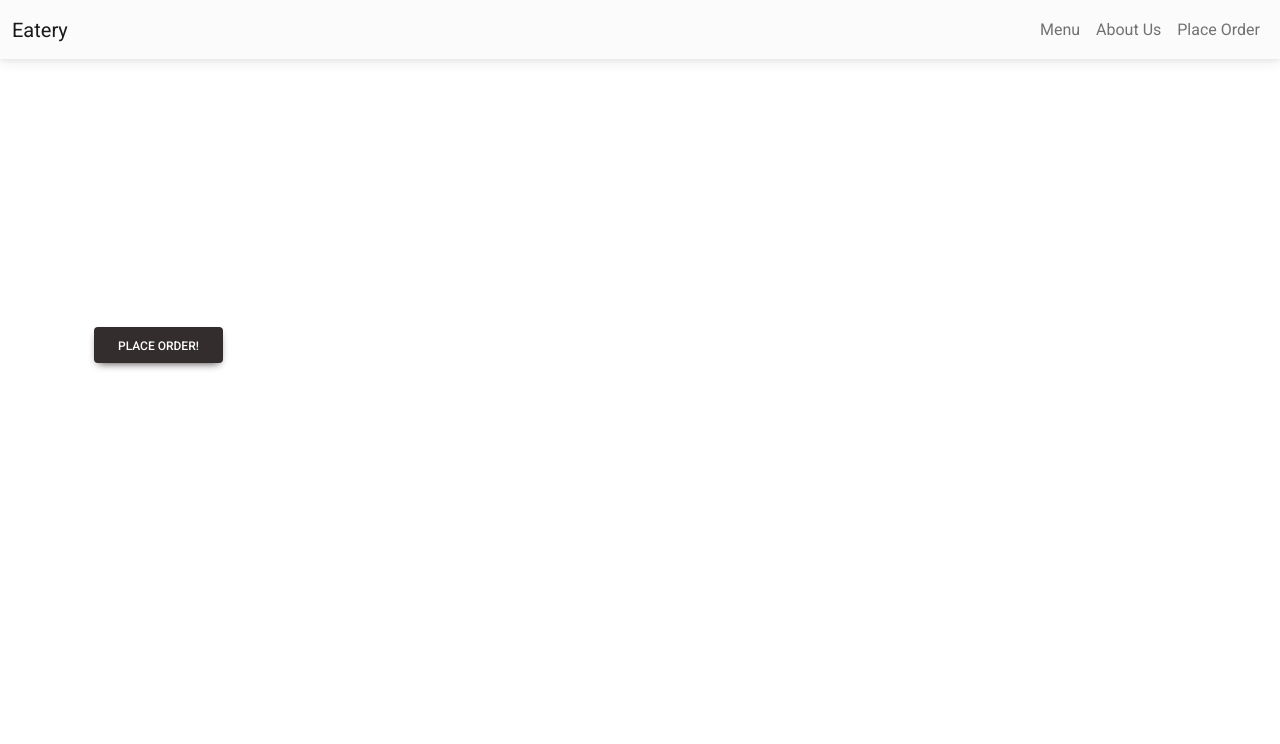
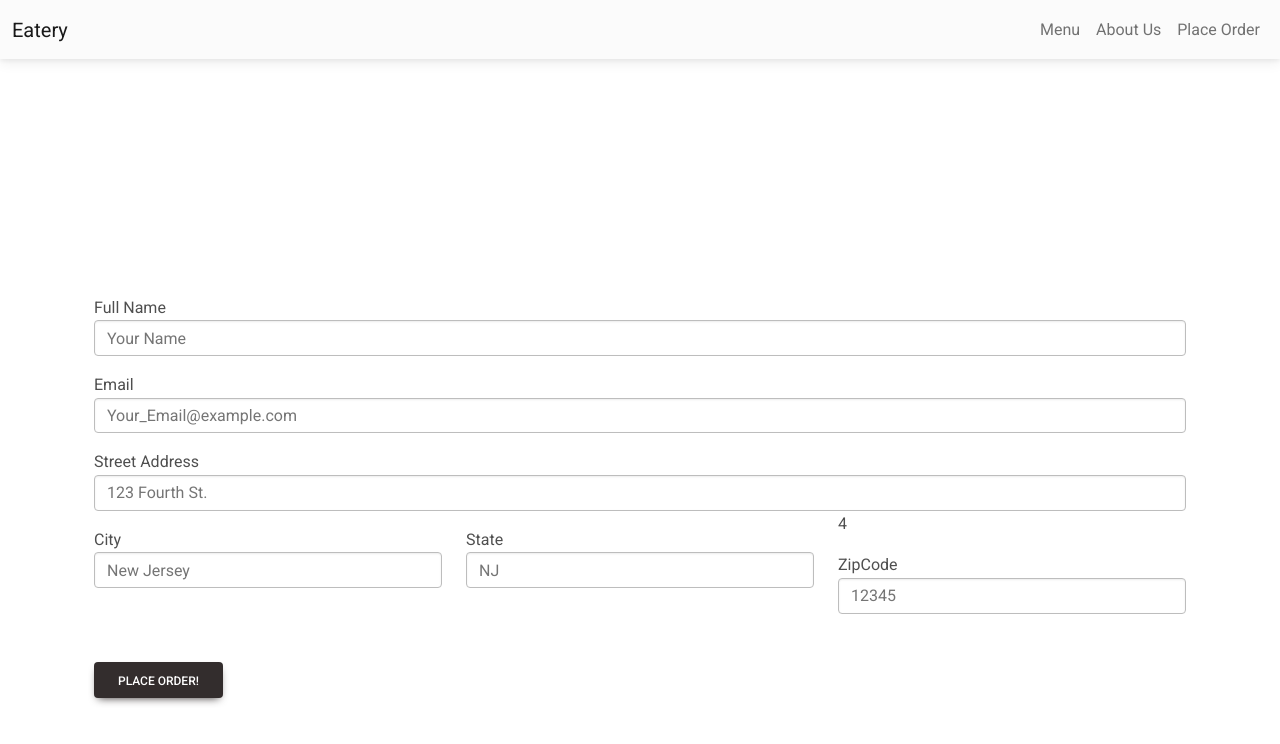
Before and after one commit to jpkim921/eatery, a Django app: page /order/ in a window 1280 px wide. Shown: the top 744 px of the page. Run offline with Django 4.2, Linux system fonts and the light colour scheme; data that the repository does not hold is empty.

Commit message:
add form for customer address

```diff
--- a/eatery/customer/templates/customer/order.html
+++ b/eatery/customer/templates/customer/order.html
@@ -1,6 +1,4 @@
-{% extends 'customer/base.html' %}
-
-{% block content %}
+{% extends 'customer/base.html' %} {% block content %}
 <div class="container mb-5">
   <div class="row justify-content-center mt-1">
     <div class="col-md-12 col-sm-12 p-4">
@@ -10,15 +8,27 @@
           {% for app in appetizers %}
           <div class="row">
             <div class="col-md-2 col-sm-12">
-                            <img class="rounded" src="{{ app.image.url }}" width="150" height="100"/>
+              <img
+                class="rounded"
+                src="{{ app.image.url }}"
+                width="150"
+                height="100"
+              />
             </div>
             <div class="col-md-8 col-sm-12">
               <div class="d-flex flex-row gap-2">
                 <div class="form-group form-check">
-                                    <input type="checkbox" name="items[]" class="form-check-input" value="{{ app.pk }}">
+                  <input
+                    type="checkbox"
+                    name="items[]"
+                    class="form-check-input"
+                    value="{{ app.pk }}"
+                  />
                   <label class="form-check-label">{{ app.name }}</label>
                 </div>
-                                <p class="font-weight-bold"><i class="fas fa-dollar-sign"></i>{{ app.price }}</p>
+                <p class="font-weight-bold">
+                  <i class="fas fa-dollar-sign"></i>{{ app.price }}
+                </p>
               </div>
               <p>{{ app.description }}</p>
             </div>
@@ -31,15 +41,27 @@
           {% for entree in entrees %}
           <div class="row mt-4">
             <div class="col-md-2 col-sm-12">
-                            <img class="rounded" src="{{ entree.image.url }}" width="150" height="100"/>
+              <img
+                class="rounded"
+                src="{{ entree.image.url }}"
+                width="150"
+                height="100"
+              />
             </div>
             <div class="col-md-8 col-sm-12">
               <div class="d-flex flex-row gap-2">
                 <div class="form-group form-check">
-                                    <input type="checkbox" name="items[]" class="form-check-input" value="{{ entree.pk }}">
+                  <input
+                    type="checkbox"
+                    name="items[]"
+                    class="form-check-input"
+                    value="{{ entree.pk }}"
+                  />
                   <label class="form-check-label">{{ entree.name }}</label>
                 </div>
-                                <p class="font-weight-bold"><i class="fas fa-dollar-sign"></i>{{ entree.price }}</p>
+                <p class="font-weight-bold">
+                  <i class="fas fa-dollar-sign"></i>{{ entree.price }}
+                </p>
               </div>
               <p>{{ entree.description }}</p>
             </div>
@@ -52,15 +74,27 @@
           {% for dessert in desserts %}
           <div class="row mt-4">
             <div class="col-md-2 col-sm-12">
-                            <img class="rounded" src="{{ dessert.image.url }}" width="150" height="100"/>
+              <img
+                class="rounded"
+                src="{{ dessert.image.url }}"
+                width="150"
+                height="100"
+              />
             </div>
             <div class="col-md-8 col-sm-12">
               <div class="d-flex flex-row gap-2">
                 <div class="form-group form-check">
-                                    <input type="checkbox" name="items[]" class="form-check-input" value="{{ dessert.pk }}">
+                  <input
+                    type="checkbox"
+                    name="items[]"
+                    class="form-check-input"
+                    value="{{ dessert.pk }}"
+                  />
                   <label class="form-check-label">{{ dessert.name }}</label>
                 </div>
-                                <p class="font-weight-bold "><i class="fas fa-dollar-sign"></i>{{ dessert.price }}</p>
+                <p class="font-weight-bold">
+                  <i class="fas fa-dollar-sign"></i>{{ dessert.price }}
+                </p>
               </div>
               <p>{{ dessert.description }}</p>
             </div>
@@ -73,15 +107,27 @@
           {% for drink in drinks %}
           <div class="row mt-4">
             <div class="col-md-2 col-sm-12">
-                            <img class="rounded" src="{{ drink.image.url }}" width="150" height="100"/>
+              <img
+                class="rounded"
+                src="{{ drink.image.url }}"
+                width="150"
+                height="100"
+              />
             </div>
             <div class="col-md-8 col-sm-12">
               <div class="d-flex flex-row gap-2">
                 <div class="form-group form-check">
-                                    <input type="checkbox" name="items[]" class="form-check-input" value="{{ drink.pk }}">
+                  <input
+                    type="checkbox"
+                    name="items[]"
+                    class="form-check-input"
+                    value="{{ drink.pk }}"
+                  />
                   <label class="form-check-label">{{ drink.name }}</label>
                 </div>
-                                <p class="font-weight-bold "><i class="fas fa-dollar-sign"></i>{{ drink.price }}</p>
+                <p class="font-weight-bold">
+                  <i class="fas fa-dollar-sign"></i>{{ drink.price }}
+                </p>
               </div>
               <p>{{ drink.description }}</p>
             </div>
@@ -90,6 +136,76 @@
           {% endfor %}
         </div>
 
+        <div class="form-group pt-3">
+          <label for="name">Full Name</label>
+          <input
+            required
+            class="form-control"
+            type="text"
+            placeholder="Your Name"
+            name="name"
+          />
+        </div>
+        <div class="form-group pt-3">
+          <label for="name">Email</label>
+          <input
+            required
+            class="form-control"
+            type="text"
+            placeholder="Your_Email@example.com"
+            name="email"
+          />
+        </div>
+        <div class="form-group pt-3">
+          <label for="name">Street Address</label>
+          <input
+            required
+            class="form-control"
+            type="text"
+            placeholder="123 Fourth St."
+            name="street"
+          />
+        </div>
+        <div class="row">
+          <div class="col-md-4 col-sm-12">
+            <div class="form-group pt-3">
+              <label for="name">City</label>
+              <input
+                required
+                class="form-control"
+                type="text"
+                placeholder="New Jersey"
+                name="city"
+              />
+            </div>
+          </div>
+          <div class="col-md-4 col-sm-12">
+            <div class="form-group pt-3">
+              <label for="name">State</label>
+              <input
+                required
+                class="form-control"
+                type="text"
+                placeholder="NJ"
+                name="state"
+              />
+            </div>
+          </div>
+          <div class="col-md-4 col-sm-12">
+            4
+            <div class="form-group pt-3">
+              <label for="name">ZipCode</label>
+              <input
+                required
+                class="form-control"
+                type="text"
+                placeholder="12345"
+                name="zipcode"
+              />
+            </div>
+          </div>
+        </div>
+
         <button class="btn btn-dark mt-5">Place Order!</button>
       </form>
     </div>
```
Lines whose indentation alone changed are shown as unchanged.
